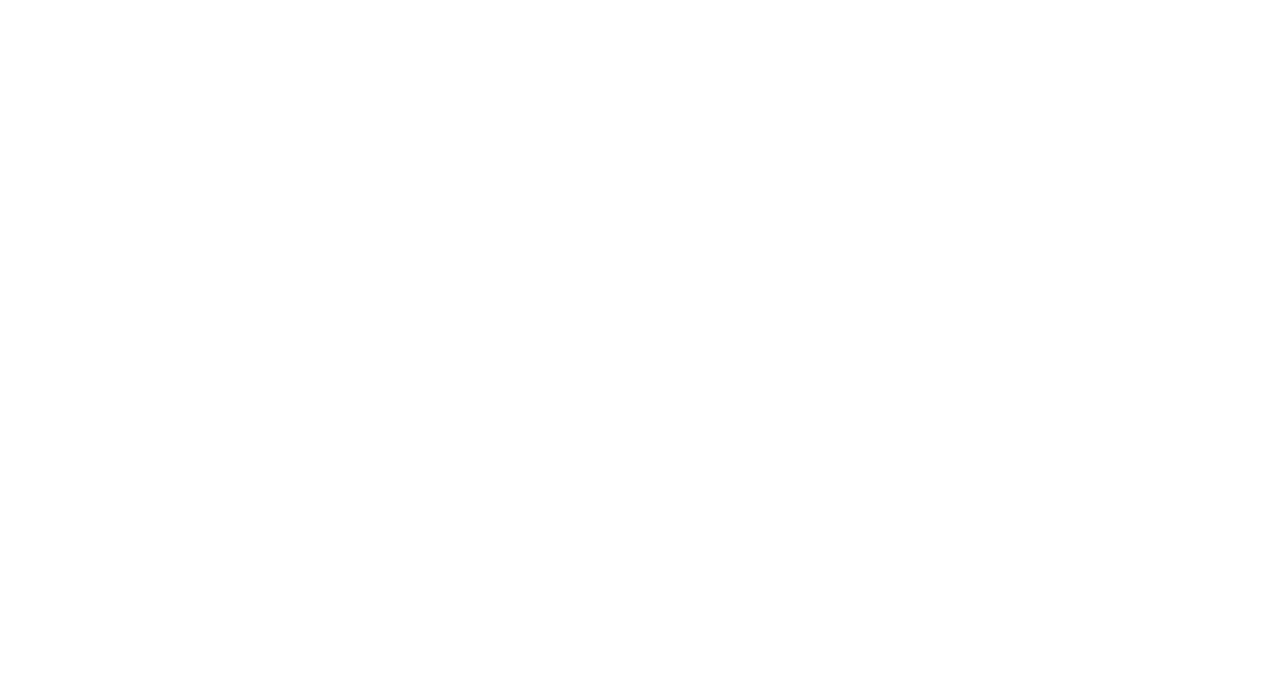
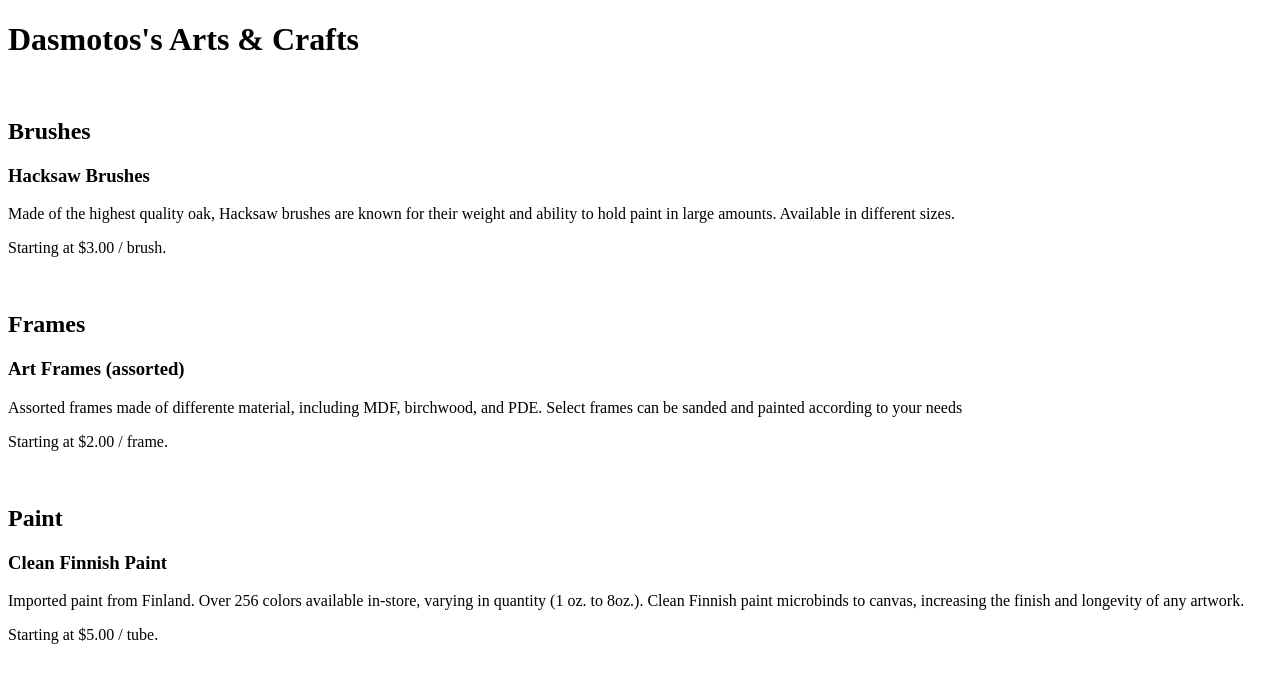
Before and after one commit to WDev-Mau/Dasmotos_AyC, a plain HTML site: page index.html in a window 1280 px wide. Drawn offline with Linux system fonts and the light colour scheme; files that its build step writes are made by us from their sources.

Commit message:
Update index.html

```diff
--- a/index.html
+++ b/index.html
@@ -1,3 +1,38 @@
 <!DOCTYPE html>
-<html lang="eng">
+<html>
+    <head>
+        <title> Dasmotos's Arts & Crafts Landing page</title>
+        <link href="Resources/Css/style.css" rel="stylesheet" type="text/css">
+
+       </head>
+    <body>
+        <main>
+            <div id="Container">
+            <h1>Dasmotos's Arts & Crafts</h1>
+            </div>
+
+            <section>
+                <img href="Resources/Images/hacksaw.jpeg" alt="">
+                <h2 id="Brushes">Brushes</h2>
+                <h3> Hacksaw Brushes </h3>
+                <p>Made of the highest quality oak, Hacksaw brushes are known for their weight and ability to hold paint in large amounts.
+                Available in different sizes.</p><p class="offer"> Starting at $3.00 / brush.</p>
+            </section>
+
+            <section>
+                <img href="Resources\Images\frames.jpeg" alt="">
+                <h2 id="Frames">Frames</h2>
+                <h3> Art Frames (assorted)</h3>
+                <p>Assorted frames made of differente material, including MDF, birchwood, and PDE.
+                    Select frames can be sanded and painted according to your needs </p><p class="offer"> Starting at $2.00 / frame.</p>
+            </section>
+
+            <section>
+                <img href="Resources\Images\finnish.jpeg" alt="">
+                <h2 id="Paint">Paint</h2>
+                <h3> Clean Finnish Paint</h3>
+                <p> Imported paint from Finland. Over 256 colors available in-store, varying in quantity (1 oz. to 8oz.).
+                     Clean Finnish paint microbinds to canvas, increasing the finish and longevity of any artwork.</p><p class="offer"> Starting at $5.00 / tube.</p>
+            </section>
+        </main>
 </html>
```
